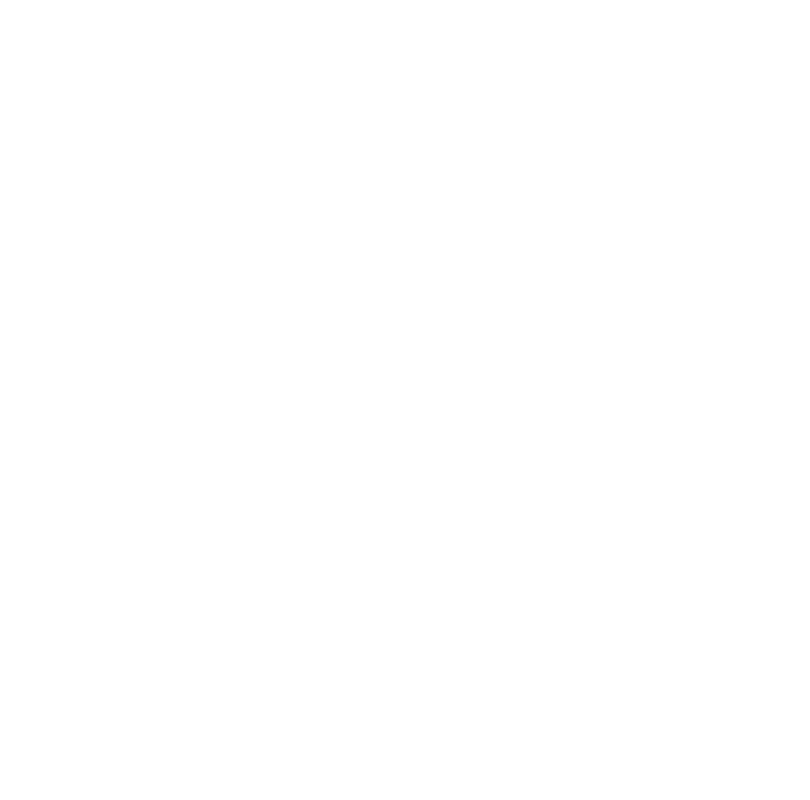
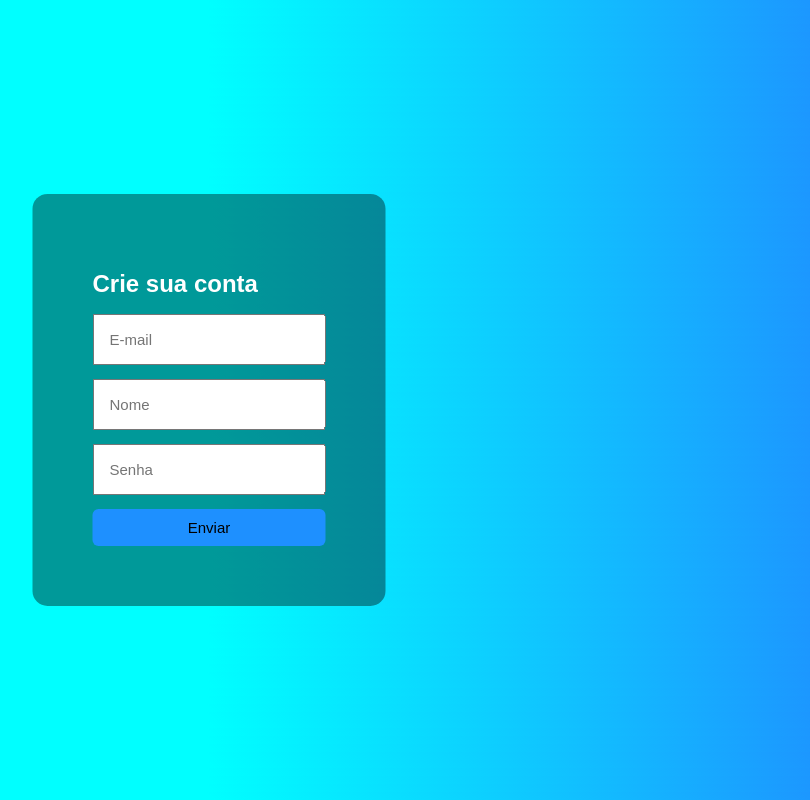
Before and after one commit to fujita022/EcoMarina, a plain HTML site: page src/pages/page-ajudar/ajudar.html in a window 1280 px wide. Shown: the whole page, without its empty margins (431-1241 px from the left). Drawn offline with Linux system fonts and the light colour scheme.

Commit message:
Fiz a tela de login

```diff
--- a/src/pages/page-ajudar/ajudar.css
+++ b/src/pages/page-ajudar/ajudar.css
@@ -0,0 +1,34 @@
+body {
+    font-family: Arial, Helvetica, sans-serif;
+    font-size: 12px;
+    background-image: linear-gradient(45deg, cyan, aqua, dodgerblue);
+}
+
+div {
+    background-color: rgba(0, 0, 0, 0.4);
+    position: absolute;
+    top: 50%;
+    left: 50%;
+    transform: translate(-50%, -50%);
+    padding: 60px;
+    border-radius: 15px;
+    color: white;
+}
+
+input {
+    padding: 15px;
+    font-size: 15px;
+}
+
+button {
+    background-color: dodgerblue;
+    border: none;
+    border-radius: 6px;
+    padding: 10px;
+    width: 100%;
+    font-size: 15px;
+}
+button:hover{
+    background-color: rgba(30, 143, 255, 0.877);
+    cursor: pointer;
+}
--- a/src/pages/page-ajudar/ajudar.html
+++ b/src/pages/page-ajudar/ajudar.html
@@ -3,9 +3,20 @@
 <head>
     <meta charset="UTF-8">
     <meta name="viewport" content="width=device-width, initial-scale=1.0">
-    <title>Document</title>
+    <title>Tela de login</title>
+    <link rel="stylesheet" href="ajudar.css">
 </head>
 <body>
-
+    <div>
+        <h1>Crie sua conta</h1>
+        <input type="text" placeholder="E-mail">
+        <br><br>
+        <input type="text" placeholder="Nome">
+        <br><br>
+        <input type="password" placeholder="Senha">
+        <br><br>
+        <button>Enviar</button>
+    </div>
+    <script src="ajudar.js"></script>
 </body>
 </html>
```
